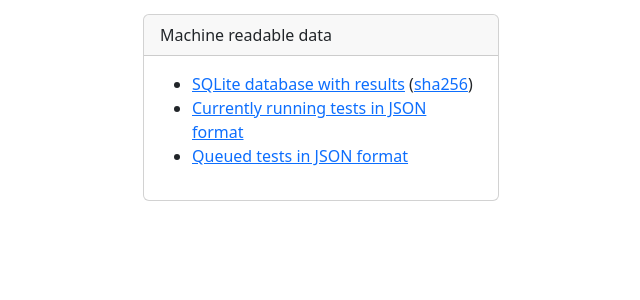
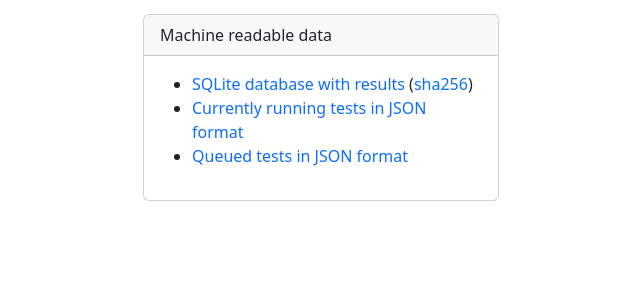
Before and after one commit to canonical/ubuntu-autopkgtest-operators, a Flask app: template charms/autopkgtest-website-operator/app/www/templates/browse-home.html in a window 1280 px wide. Shown: the part 245-545 px from the top of the page, without its empty margins (319-959 px from the left). Run offline with Flask 3, Linux system fonts and the light colour scheme; the template is opened without the code that fills it, so the values that code supplies are empty; some libraries are stand-ins or nearby versions.

Commit message:
website: style.css: do not underline links

```diff
--- a/charms/autopkgtest-website-operator/app/www/static/style.css
+++ b/charms/autopkgtest-website-operator/app/www/static/style.css
@@ -68,6 +68,14 @@
   color: brown;
   font-size: 18px;
   vertical-align: top;
+}
+
+a {
+  text-decoration: none;
+}
+
+a:hover {
+  text-decoration: underline;
 }
 
 .panel .panel-heading {
```
